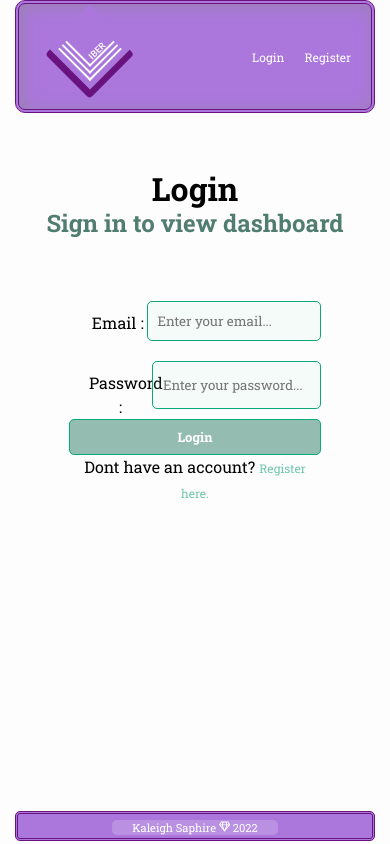
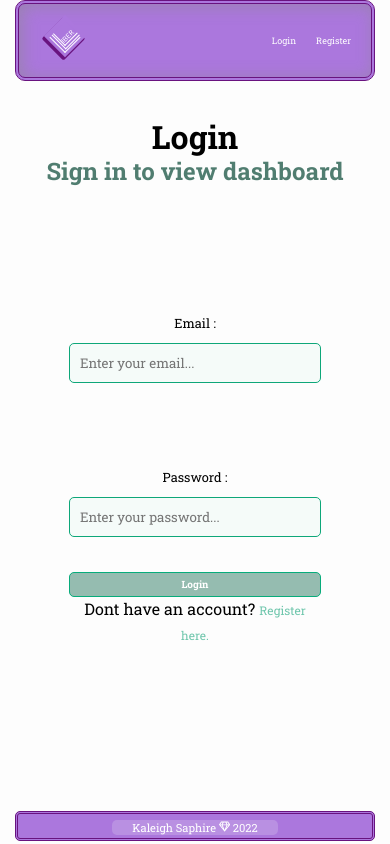
Before and after one commit to kaleighsaphire/mern-project, a React (Create React App) app in the folder frontend/: page /login in a window 390 px wide. Built offline with nearby package versions, Linux system fonts and the light colour scheme.

Commit message:
Media queries added

```diff
--- a/frontend/src/index.css
+++ b/frontend/src/index.css
@@ -497,21 +497,6 @@ p {
   cursor: url('./book.png'), auto;
 }
 
-/* .book4:before,
-.book4:after {
-  position: absolute;
-  content: "";
-}
-
-.book4:after {
-  width: 20px;
-  height: 9px;
-  margin: 4px 0 0 -10px;
-  border-radius: 50%;
-  background: white;
-  box-shadow: inset 1px -1px 2px 1px rgba(0,0,0,0.4);
-} */
-
 .ribbonCut4 {
   position: absolute;
   margin: 2.5px 0 0 63px;
@@ -841,12 +826,12 @@ sup {
 }
 
 .form-group label {
-  margin: 20px 0 0 20px;
   width: 25%;
 }
 .form-section {
   display: flex;
   justify-content: space-around;
+  align-items: center;
 }
 #checkbox-label {
   margin: 0 -175px 0 -125px;
@@ -1361,6 +1346,14 @@ h6 {
 
 /*************************/
 /***********Media Queries*/
+
+@media (max-width: 800px) {
+
+  #checkbox-label {
+    margin: 0 -125px 0 -110px;
+  }
+}
+
 @media (max-width: 600px) {
 
   .heading h1 {
@@ -1379,4 +1372,100 @@ h6 {
   .link-container {
     font-size: .75em;
   }
+  #checkbox-label {
+    margin: 0 -100px 0 -100px;
+  }
+  .form-section {
+    display: block;
+
+  }
+  .form-section > input, .form-section > select {
+    width: 100%;
+  }
+  .btn {
+  padding: 5px 10px;
+  font-size: 10px;
+  font-weight: 700;
+  }
 }
+
+@media (max-width: 475px) {
+  .tote-container {
+    margin-top: -60px;
+    margin-bottom: 60px;
+  }
+  select {
+    font-size: .75em;
+  }
+  .heading {
+    margin-top: -20px;
+  }
+  #checkbox-label {
+    margin: 0 -50px 0 -10px;
+  }
+  .logo-container {
+    height: 30px;
+    width: 30px;
+    margin-left: 10px;
+    margin-bottom: 2.5px;
+  }
+  .cover {
+    height: 31.25px;
+    width: 31.25px;
+    border-radius: 2px;
+  }
+  .cover-cutout{
+
+    height: 30px;
+    width: 30px;
+    margin-top: -7px;
+    margin-left: 1px;
+  }
+  .page-one{
+    height: 22.5px;
+    width: 22.5px;
+    border-left: 1px solid white;
+    border-bottom: 1px solid white;
+    top: 4.5px;
+    left: 2.5px;
+
+  }
+  .page-two{
+    height: 20px;
+    width: 20px;
+    border-left: 1px solid white;
+    border-bottom: 1px solid white;
+    top: 4.5px;
+    left: 5.5px;
+  }
+  .page-three{
+    height: 17.5px;
+    width: 17.5px;
+    border-left: 1px solid white;
+    border-bottom: 1px solid white;
+    top: 4.5px;
+    left: 8px;
+  }
+  .logo {
+    font-size: 7px;
+    font-weight: 400;
+    margin: -5px -7.55px 0 0;
+  }
+  .header  {
+    font-size: .75em;
+  }
+  .btn {
+    padding: 5px 5px;
+    font-size: 10px;
+  }
+  .form-section, #checkbox-label {
+      font-size: .8em;
+  }
+  .form-group {
+    margin: 75px 0 0 0;
+  }
+  .btn-block {
+    margin-top: -50px;
+  }
+
+}
```
